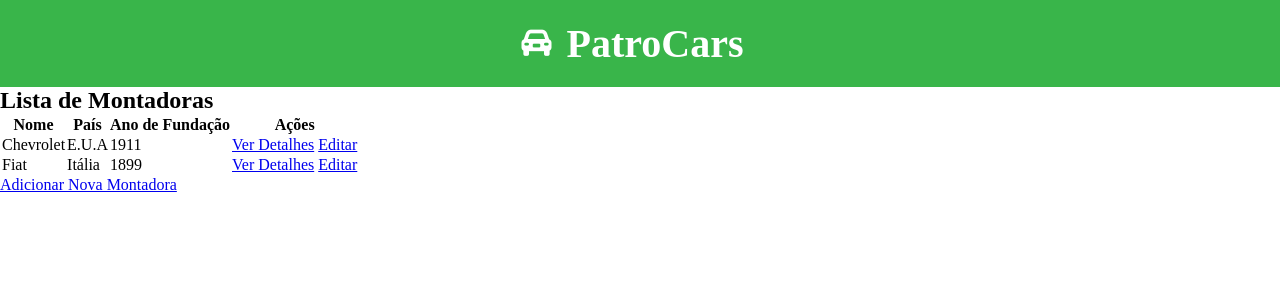
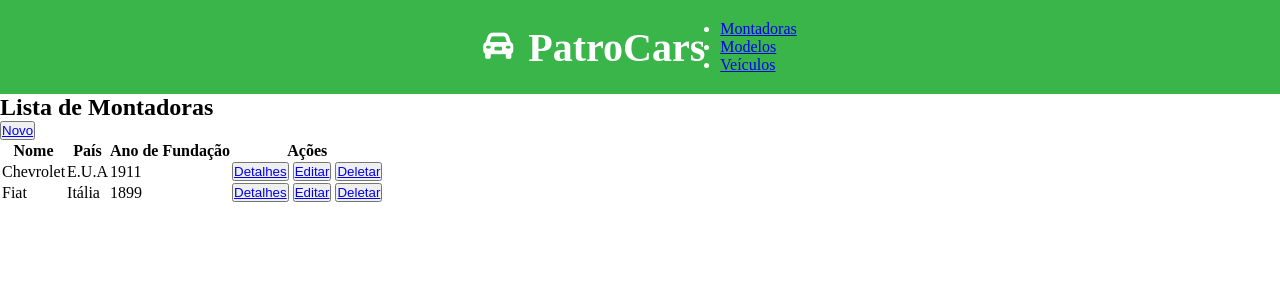
Before and after one commit to marcosaraujo2020/ifpi_ads_prog_internet2-2024, a Django app: page /patrocars/montadoras/ in a window 1280 px wide. Shown: the top 300 px of the page. Run offline with Django 5.2, Linux system fonts and the light colour scheme; data comes from the database, SQL or seed files in the repository; both versions use the stored data as it was after the commit; some libraries are stand-ins or nearby versions.

Commit message:
update project django

```diff
--- a/atividade01-prog-int-2/patrocars/static/patrocars/css/style.css
+++ b/atividade01-prog-int-2/patrocars/static/patrocars/css/style.css
@@ -12,6 +12,10 @@ body {
     font-size: 1.6rem;
 }
 
+main {
+    width: 50vw;
+}
+
 .container {
     display: flex;
     flex-flow: row wrap;
@@ -20,6 +24,8 @@ body {
     padding: 20px;
 
 }
+
+
 
 .container-titulo {
     color: white;
--- a/atividade01-prog-int-2/patrocars/templates/patrocars/modelos/criar_modelo.html
+++ b/atividade01-prog-int-2/patrocars/templates/patrocars/modelos/criar_modelo.html
@@ -12,7 +12,7 @@
         <button type="submit">Salvar</button>
     </form>
 
-    <a href="{% url 'patrocars:lista_modelos' %}">Voltar para a lista de modelos</a>
+    <button><a href="{% url 'patrocars:lista_modelos' %}">Voltar</a></button>
 
 </body>
 </html>
--- a/atividade01-prog-int-2/patrocars/templates/patrocars/modelos/detalhe_modelo.html
+++ b/atividade01-prog-int-2/patrocars/templates/patrocars/modelos/detalhe_modelo.html
@@ -13,8 +13,8 @@
     <p><strong>Turbo:</strong> {{ modelo.turbo|yesno:"Sim,Não" }}</p>
     <p><strong>Automático:</strong> {{ modelo.automatico|yesno:"Sim,Não" }}</p>
 
-    <a href="{% url 'patrocars:editar_modelo' modelo.id %}">Editar Modelo</a>
-    <a href="{% url 'patrocars:lista_modelos' %}">Voltar para a lista</a>
+    <button><a href="{% url 'patrocars:editar_modelo' modelo.id %}">Editar</a></button>
+    <button><a href="{% url 'patrocars:lista_modelos' %}">Voltar</a></button>
 
 </body>
 </html>
--- a/atividade01-prog-int-2/patrocars/templates/patrocars/modelos/editar_modelo.html
+++ b/atividade01-prog-int-2/patrocars/templates/patrocars/modelos/editar_modelo.html
@@ -12,7 +12,7 @@
         <button type="submit">Salvar Alterações</button>
     </form>
 
-    <a href="{% url 'patrocars:detalhe_modelo' modelo.id %}">Cancelar</a>
+    <button><a href="{% url 'patrocars:detalhe_modelo' modelo.id %}">Cancelar</a></button>
 
 </body>
 </html>
--- a/atividade01-prog-int-2/patrocars/templates/patrocars/montadoras/criar_montadora.html
+++ b/atividade01-prog-int-2/patrocars/templates/patrocars/montadoras/criar_montadora.html
@@ -12,7 +12,7 @@
         <button type="submit">Salvar</button>
     </form>
 
-    <a href="{% url 'patrocars:lista_montadoras' %}">Voltar para a lista de montadoras</a>
+    <Button><a href="{% url 'patrocars:lista_montadoras' %}">Voltar</a></Button>
 
 </body>
 </html>
--- a/atividade01-prog-int-2/patrocars/templates/patrocars/montadoras/detalhe_montadora.html
+++ b/atividade01-prog-int-2/patrocars/templates/patrocars/montadoras/detalhe_montadora.html
@@ -2,6 +2,7 @@
 
 
 <body>
+
     {% include 'patrocars/partials/header.html' %}
 
     <h2>Detalhes da Montadora</h2>
@@ -10,8 +11,8 @@
     <p><strong>País:</strong> {{ montadora.pais }}</p>
     <p><strong>Ano de Fundação:</strong> {{ montadora.ano_fundacao }}</p>
 
-    <a href="{% url 'patrocars:editar_montadora' montadora.id %}">Editar Montadora</a>
-    <a href="{% url 'patrocars:lista_montadoras' %}">Voltar para a lista</a>
+    <button><a href="{% url 'patrocars:editar_montadora' montadora.id %}">Editar</a></button>
+    <button><a href="{% url 'patrocars:lista_montadoras' %}">Voltar</a></button>
 
 </body>
 </html>
--- a/atividade01-prog-int-2/patrocars/templates/patrocars/montadoras/editar_montadora.html
+++ b/atividade01-prog-int-2/patrocars/templates/patrocars/montadoras/editar_montadora.html
@@ -12,7 +12,7 @@
         <button type="submit">Salvar Alterações</button>
     </form>
 
-    <a href="{% url 'patrocars:detalhe_montadora' montadora.id %}">Cancelar</a>
+    <button><a href="{% url 'patrocars:detalhe_montadora' montadora.id %}">Cancelar</a></button>
 
 </body>
 </html>
--- a/atividade01-prog-int-2/patrocars/templates/patrocars/montadoras/lista_montadoras.html
+++ b/atividade01-prog-int-2/patrocars/templates/patrocars/montadoras/lista_montadoras.html
@@ -2,9 +2,15 @@
 
 
 <body>
+
     {% include 'patrocars/partials/header.html' %}
 
+    <main>
         <h2>Lista de Montadoras</h2>
+
+        <button>
+            <a href="{% url 'patrocars:criar_montadora' %}">Novo</a>
+        </button>
 
         <table>
             <thead>
@@ -22,8 +28,9 @@
                         <td>{{ montadora.pais }}</td>
                         <td>{{ montadora.ano_fundacao }}</td>
                         <td>
-                        <a href="{% url 'patrocars:detalhe_montadora' montadora.id %}">Ver Detalhes</a>
-                        <a href="{% url 'patrocars:editar_montadora' montadora.id %}">Editar</a>
+                            <button><a href="{% url 'patrocars:detalhe_montadora' montadora.id %}">Detalhes</a></button>
+                            <button><a href="{% url 'patrocars:editar_montadora' montadora.id %}">Editar</a></button>
+                            <button><a href="#">Deletar</a></button>
                         </td>
                     </tr>
                 {% empty %}
@@ -33,7 +40,8 @@
                 {% endfor %}
             </tbody>
         </table>
-    <a href="{% url 'patrocars:criar_montadora' %}">Adicionar Nova Montadora</a>
+    </main>
+
 
 </body>
 </html>
--- a/atividade01-prog-int-2/patrocars/templates/patrocars/partials/head.html
+++ b/atividade01-prog-int-2/patrocars/templates/patrocars/partials/head.html
@@ -9,6 +9,7 @@
     <title>Patrocars</title>
 
     <link rel="stylesheet" href="{% static 'patrocars/css/style.css' %}">
+
     <link rel="shortcut icon" href="{% static 'images/carro.png' %}" type="image/x-icon">
 
     <link rel="stylesheet" href="https://cdnjs.cloudflare.com/ajax/libs/font-awesome/6.6.0/css/all.min.css" integrity="sha512-Kc323vGBEqzTmouAECnVceyQqyqdsSiqLQISBL29aUW4U/M7pSPA/gEUZQqv1cwx4OnYxTxve5UMg5GT6L4JJg==" crossorigin="anonymous" referrerpolicy="no-referrer" />
--- a/atividade01-prog-int-2/patrocars/templates/patrocars/partials/header.html
+++ b/atividade01-prog-int-2/patrocars/templates/patrocars/partials/header.html
@@ -4,5 +4,12 @@
         <span>
             <h1 class="titulo">PatroCars</h1>
         </span>
+        <nav>
+            <ul>
+                <li><a href="{% url 'patrocars:lista_montadoras' %}">Montadoras</a></li>
+                <li><a href="{% url 'patrocars:lista_modelos' %}">Modelos</a></li>
+                <li><a href="{% url 'patrocars:lista_veiculos' %}">Veículos</a></li>
+            </ul>
+        </nav>
     </div>
 </header>
--- a/atividade01-prog-int-2/patrocars/templates/patrocars/veiculos/criar_veiculo.html
+++ b/atividade01-prog-int-2/patrocars/templates/patrocars/veiculos/criar_veiculo.html
@@ -12,7 +12,7 @@
         <button type="submit">Salvar</button>
     </form>
 
-    <a href="{% url 'patrocars:lista_veiculos' %}">Voltar para a lista de veículos</a>
+    <button><a href="{% url 'patrocars:lista_veiculos' %}">Voltar</a></button>
 
 </body>
 </html>
--- a/atividade01-prog-int-2/patrocars/templates/patrocars/veiculos/detalhe_veiculo.html
+++ b/atividade01-prog-int-2/patrocars/templates/patrocars/veiculos/detalhe_veiculo.html
@@ -13,8 +13,8 @@
     <p><strong>Placa:</strong> {{ veiculo.placa }}</p>
     <p><strong>Vendido:</strong> {{ veiculo.vendido|yesno:"Sim,Não" }}</p>
 
-    <a href="{% url 'patrocars:editar_veiculo' veiculo.id %}">Editar Veículo</a>
-    <a href="{% url 'patrocars:lista_veiculos' %}">Voltar para a lista</a>
+    <button><a href="{% url 'patrocars:editar_veiculo' veiculo.id %}">Editar</a></button>
+    <button><a href="{% url 'patrocars:lista_veiculos' %}">Voltar</a></button>
 
 </body>
 </html>
--- a/atividade01-prog-int-2/patrocars/templates/patrocars/veiculos/editar_veiculo.html
+++ b/atividade01-prog-int-2/patrocars/templates/patrocars/veiculos/editar_veiculo.html
@@ -12,7 +12,7 @@
         <button type="submit">Salvar Alterações</button>
     </form>
 
-    <a href="{% url 'patrocars:detalhe_veiculo' veiculo.id %}">Cancelar</a>
+    <button><a href="{% url 'patrocars:detalhe_veiculo' veiculo.id %}">Cancelar</a></button>
 
 </body>
 </html>
--- a/atividade01-prog-int-2/patrocars/urls.py
+++ b/atividade01-prog-int-2/patrocars/urls.py
@@ -7,31 +7,40 @@ from . import views
 
 app_name = "patrocars"
 
+urlpatterns = [
+    path('montadora/', views.montadora, name='montadora'), #Teste
+
+    path('montadoras/', views.lista_montadoras, name='lista_montadoras'),
+    path('montadoras/criar/', views.criar_montadora, name='criar_montadora'),
+    path('montadoras/editar/<str:montadora_id>/', views.editar_montadora, name='editar_montadora'),
+    path('montadoras/excluir/<str:montadora_id>/', views.excluir_montadora, name='excluir_montadora'),
+    path('montadoras/<str:montadora_id>/', views.detalhe_montadora, name='detalhe_montadora'),
+
+
+    path('modelos/', views.lista_modelos, name='lista_modelos'),
+    path('modelos/criar/', views.criar_modelo, name='criar_modelo'),
+    path('modelos/editar/<str:modelo_id>/', views.editar_modelo, name='editar_modelo'),
+    path('modelos/excluir/<str:modelo_id>/', views.excluir_modelo, name='excluir_modelo'),
+    path('modelos/<str:modelo_id>/', views.detalhe_modelo, name='detalhe_modelo'),
+
+
+    path('veiculos/', views.lista_veiculos, name='lista_veiculos'),
+    path('veiculos/criar/', views.criar_veiculo, name='criar_veiculo'),
+    path('veiculos/editar/<str:veiculo_id>/', views.editar_veiculo, name='editar_veiculo'),
+    path('veiculos/excluir/<str:veiculo_id>/', views.excluir_veiculo, name='excluir_veiculo'),
+    path('veiculos/<str:veiculo_id>/', views.detalhe_veiculo, name='detalhe_veiculo'),
+
+] + static(settings.STATIC_URL, document_root=settings.STATIC_ROOT)
+
+
+
+
 """
+Testando ....
+
 urlpatterns = [
     path("/",views.index, name="index"),
     path("montadora/", views.montadora, name="montadora"),
     path("modelos-veiculos/", views.modelos_veiculos, name="modelos_veiculos"),
     path("veiculos/", views.veiculos, name="veiculos")
 ] + static(settings.STATIC_URL, document_root=settings.STATIC_ROOT) """
-
-urlpatterns = [
-    path('montadora/', views.montadora, name='montadora'),
-    path('montadoras/', views.lista_montadoras, name='lista_montadoras'),
-    path('montadoras/criar/', views.criar_montadora, name='criar_montadora'),
-    path('montadoras/editar/<int:pk>/', views.editar_montadora, name='editar_montadora'),
-    path('montadoras/excluir/<int:pk>/', views.excluir_montadora, name='excluir_montadora'),
-
-
-    path('modelos/', views.lista_modelos, name='lista_modelos'),
-    path('modelos/criar/', views.criar_modelo, name='criar_modelo'),
-    path('modelos/editar/<int:pk>/', views.editar_modelo, name='editar_modelo'),
-    path('modelos/excluir/<int:pk>/', views.excluir_modelo, name='excluir_modelo'),
-
-
-    path('veiculos/', views.lista_veiculos, name='lista_veiculos'),
-    path('veiculos/criar/', views.criar_veiculo, name='criar_veiculo'),
-    path('veiculos/editar/<int:pk>/', views.editar_veiculo, name='editar_veiculo'),
-    path('veiculos/excluir/<int:pk>/', views.excluir_veiculo, name='excluir_veiculo'),
-
-] + static(settings.STATIC_URL, document_root=settings.STATIC_ROOT)
--- a/atividade01-prog-int-2/patrocars/views.py
+++ b/atividade01-prog-int-2/patrocars/views.py
@@ -7,6 +7,11 @@ from .forms import MontadoraForm, ModelosDeVeiculosForm, VeiculosForm
 def lista_montadoras(request):
     montadoras = Montadora.objects.all()
     return render(request, 'patrocars/montadoras/lista_montadoras.html', {'montadoras': montadoras})
+
+
+def detalhe_montadora(request, montadora_id):
+    montadora = get_object_or_404(Montadora, id=montadora_id)
+    return render(request, 'patrocars/montadoras/detalhe_montadora.html', {'montadora': montadora})
 
 
 def criar_montadora(request):
@@ -20,16 +25,16 @@ def criar_montadora(request):
     return render(request, 'patrocars/montadoras/criar_montadora.html', {'form': form})
 
 
-def editar_montadora(request, pk):
-    montadora = get_object_or_404(Montadora, pk=pk)
+def editar_montadora(request, montadora_id):
+    montadora = get_object_or_404(Montadora, id=montadora_id)
     if request.method == 'POST':
         form = MontadoraForm(request.POST, instance=montadora)
         if form.is_valid():
             form.save()
-            return redirect('lista_montadoras')
+            return redirect('patrocars:detalhe_montadora', montadora_id=montadora.id)
     else:
         form = MontadoraForm(instance=montadora)
-    return render(request, 'patrocars/montadoras/editar_montadora.html', {'form': form})
+    return render(request, 'patrocars/montadoras/editar_montadora.html', {'form': form, 'montadora': montadora})
 
 
 def excluir_montadora(request, pk):
@@ -46,6 +51,11 @@ def lista_modelos(request):
     return render(request, 'patrocars/modelos/lista_modelos.html', {'modelos': modelos})
 
 
+def detalhe_modelo(request, modelo_id):
+    modelo = get_object_or_404(ModelosDeVeiculos, id=modelo_id)
+    return render(request, 'patrocars/modelos/detalhe_modelo.html', {'modelo': modelo})
+
+
 def criar_modelo(request):
     if request.method == 'POST':
         form = ModelosDeVeiculosForm(request.POST)
@@ -57,16 +67,16 @@ def criar_modelo(request):
     return render(request, 'patrocars/modelos/criar_modelo.html', {'form': form})
 
 
-def editar_modelo(request, pk):
-    modelo = get_object_or_404(ModelosDeVeiculos, pk=pk)
+def editar_modelo(request, modelo_id):
+    modelo = get_object_or_404(ModelosDeVeiculos, id=modelo_id)
     if request.method == 'POST':
         form = ModelosDeVeiculosForm(request.POST, instance=modelo)
         if form.is_valid():
             form.save()
-            return redirect('lista_modelos')
+            return redirect('patrocars:detalhe_modelo', modelo_id=modelo.id)
     else:
         form = ModelosDeVeiculosForm(instance=modelo)
-    return render(request, 'patrocars/modelos/editar_modelo.html', {'form': form})
+    return render(request, 'patrocars/modelos/editar_modelo.html', {'form': form, 'modelo': modelo})
 
 
 def excluir_modelo(request, pk):
@@ -83,6 +93,11 @@ def lista_veiculos(request):
     return render(request, 'patrocars/veiculos/lista_veiculos.html', {'veiculos': veiculos})
 
 
+def detalhe_veiculo(request, veiculo_id):
+    veiculo = get_object_or_404(Veiculos, id=veiculo_id)
+    return render(request, 'patrocars/veiculos/detalhe_veiculo.html', {'veiculo': veiculo})
+
+
 def criar_veiculo(request):
     if request.method == 'POST':
         form = VeiculosForm(request.POST)
@@ -94,16 +109,16 @@ def criar_veiculo(request):
     return render(request, 'patrocars/veiculos/criar_veiculo.html', {'form': form})
 
 
-def editar_veiculo(request, pk):
-    veiculo = get_object_or_404(Veiculos, pk=pk)
+def editar_veiculo(request, veiculo_id):
+    veiculo = get_object_or_404(Veiculos, id=veiculo_id)
     if request.method == 'POST':
         form = VeiculosForm(request.POST, instance=veiculo)
         if form.is_valid():
             form.save()
-            return redirect('lista_veiculos')
+            return redirect('patrocars:detalhe_veiculo', veiculo_id=veiculo.id)
     else:
         form = VeiculosForm(instance=veiculo)
-    return render(request, 'patrocars/veiculos/editar_veiculo.html', {'form': form})
+    return render(request, 'patrocars/veiculos/editar_veiculo.html', {'form': form, 'veiculo': veiculo})
 
 
 def excluir_veiculo(request, pk):
@@ -114,6 +129,8 @@ def excluir_veiculo(request, pk):
     return render(request, 'patrocars/veiculos/excluir_veiculo.html', {'veiculo': veiculo})
 
 
+
+# Teste .....
 def montadora(request):
     return render(request, "patrocars/pages/montadora.html")
 
--- a/atividade01-prog-int-2/projeto01/settings.py
+++ b/atividade01-prog-int-2/projeto01/settings.py
@@ -10,7 +10,10 @@ For the full list of settings and their values, see
 https://docs.djangoproject.com/en/5.1/ref/settings/
 """
 
+import os
+
 from pathlib import Path
+
 
 # Build paths inside the project like this: BASE_DIR / 'subdir'.
 BASE_DIR = Path(__file__).resolve().parent.parent
@@ -116,7 +119,7 @@ USE_TZ = True
 # Static files (CSS, JavaScript, Images)
 # https://docs.djangoproject.com/en/5.1/howto/static-files/
 
-STATIC_URL = 'static/'
+STATIC_URL = '/static/'
 
 # Default primary key field type
 # https://docs.djangoproject.com/en/5.1/ref/settings/#default-auto-field
```
Also changed, not shown: atividade01-prog-int-2/patrocars/models.py (+3 -5 lines), atividade01-prog-int-2/patrocars/templates/patrocars/modelos/lista_modelos.html (+7 -4 lines), atividade01-prog-int-2/patrocars/templates/patrocars/veiculos/lista_veiculos.html (+8 -3 lines), atividade01-prog-int-2/db.sqlite3. Lines whose indentation alone changed are shown as unchanged.
